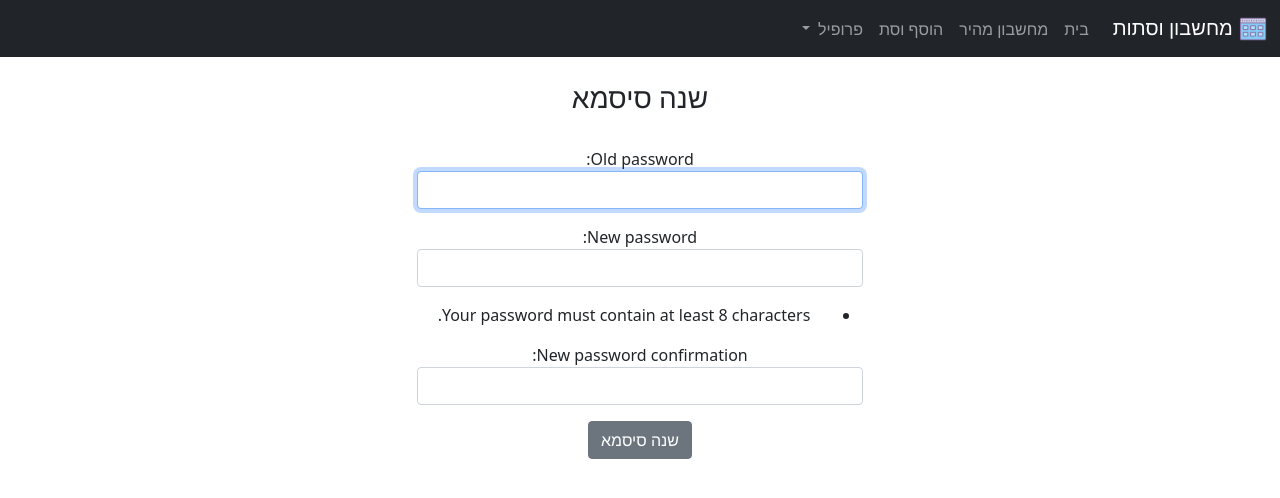
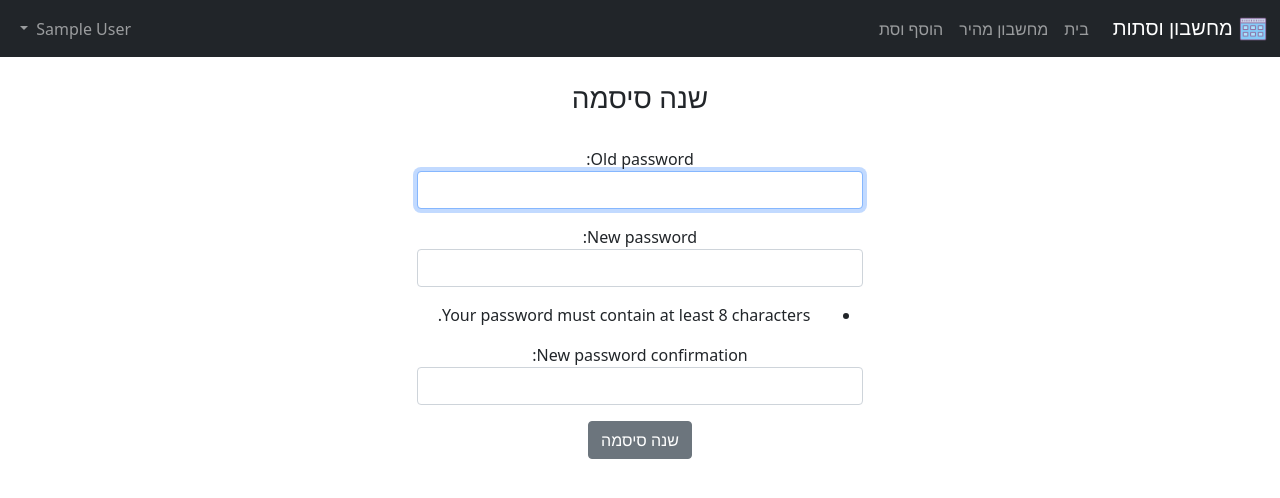
Before and after one commit to ari-github/vestot-calculator, a Django app: page /members/password/ in a window 1280 px wide. Shown: the top 498 px of the page. Run offline with Django 3.2, Linux system fonts and the light colour scheme; the visitor is signed in with stand-in values (Sample User, id 1).

Commit message:
moving prfile in the navbar to the right

```diff
--- a/members/templates/registration/change_password.html
+++ b/members/templates/registration/change_password.html
@@ -1,16 +1,16 @@
 {% extends 'vestot/base.html' %}
 {% block title %}
-    שנה סיסמא
+    שנה סיסמה
 {% endblock title %}
 
 {% block body %}
-    <h3 class="d-flex align-items-center justify-content-center"> שנה סיסמא</h3>
+    <h3 class="d-flex align-items-center justify-content-center">שנה סיסמה</h3>
     <br>
     <div class="center-form">
         <form method="post">
             {% csrf_token %}
             {{ form.as_p }}
-            <button class="btn btn-secondary">שנה סיסמא</button>
+            <button class="btn btn-secondary">שנה סיסמה</button>
         </form>
     </div>
 {% endblock body %}
--- a/vestot/templates/vestot/navbar.html
+++ b/vestot/templates/vestot/navbar.html
@@ -20,16 +20,6 @@
             <li class="nav-item">
               <a class="nav-link" href="{% url 'add_veset' %}">הוסף וסת</a>
             </li>
-            <li class="nav-item dropdown">
-              <a class="nav-link dropdown-toggle" href="#" id="navbarDropdown" role="button" data-bs-toggle="dropdown" aria-expanded="false">
-                פרופיל
-              </a>
-              <ul class="dropdown-menu" aria-labelledby="navbarDropdown">
-                <li><a class="dropdown-item" href="{% url 'edit_profile' %}">ערוך פרופיל</a></li>
-                <li><a class="dropdown-item" href="{% url 'change_password' %}">שנה סיסמא</a></li>
-                <li><a class="dropdown-item" href="{% url 'logout' %}">התנתק</a></li>
-              </ul>
-            </li>
           {% else %}
             <li class="nav-item">
               <a class="nav-link" href="{% url 'login' %}">התחבר</a>
@@ -39,6 +29,26 @@
             </li>
           {% endif %}
         </ul>
+        {% if user.is_authenticated %}
+        <ul class="navbar-nav ms-auto mb-2 mb-lg-0">
+          <li class="nav-item dropdown">
+            <a class="nav-link dropdown-toggle" href="#" id="navbarDropdown" role="button" data-bs-toggle="dropdown" aria-expanded="false">
+
+              {% if user.first_name %}
+                {{ user.first_name }} {{ user.last_name}}
+              {% else %}
+                {{ user.username }}
+              {% endif %}
+
+            </a>
+            <ul class="dropdown-menu dropdown-menu-start" aria-labelledby="navbarDropdown">
+              <li><a class="dropdown-item" href="{% url 'edit_profile' %}">ערוך פרופיל</a></li>
+              <li><a class="dropdown-item" href="{% url 'change_password' %}">שנה סיסמה</a></li>
+              <li><a class="dropdown-item" href="{% url 'logout' %}">התנתק</a></li>
+            </ul>
+          </li>
+        </ul>
+        {% endif %}
       </div>
     </div>
   </nav>
```
